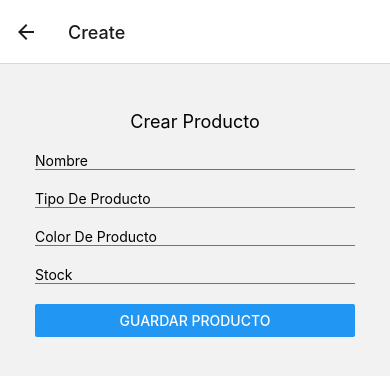
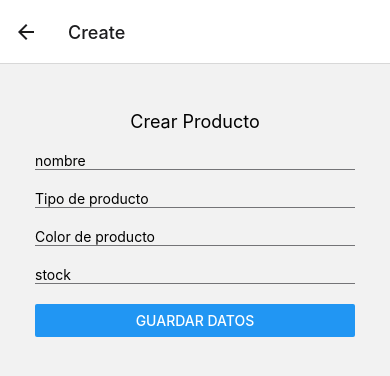
Before and after one commit to willbastidas/crud_prueba, a React Native app: screen /Create in a window 390 px wide. Shown: the top 376 px of the page. Built offline with nearby package versions, Linux system fonts and the light colour scheme.

Commit message:
createProduct funcional

```diff
--- a/screens/createProduct.js
+++ b/screens/createProduct.js
@@ -1,56 +1,44 @@
 import { StatusBar } from 'expo-status-bar';
 import { StyleSheet, Text, View, TextInput, ScrollView, Button } from 'react-native';
-import * as React from 'react';
 import { useState } from 'react';
 import { Styles } from '../estilos/styles';
 
 
 export default function createProduct() {
 
-
-    const initialState = {
-     nombre: '',
-    tipo_de_producto: String ,
-    color_de_producto: String ,
-    stock: Number ,
-  };
-
-  const [state, setState] = useState(initialState);
+  const initialState = {
+    nombre:'',
+    Tipo_de_producto:'',
+    Color_de_producto:'',
+    stock:'',
+  }
+  const [state, setState] = useState(initialState)
 
   const handleChangeText = (value, name)=> {
-    setState[{...state, [name]:value}]
-  };
+    setState({...state,[name]:value})
 
-  const saveProduct = ()=> {
-    console.log(state);
   }
+  const saveProduct= ()=> {
+    console.log(state)
+  }
+
 
   return (
     <ScrollView style={Styles.conteiner2}>
       <Text style={Styles.titulo}>Crear Producto</Text>
-
       <View style={Styles.inputGroup}>
-        <TextInput placeholder='Nombre' onChangeText={(value)=>handleChangeText(value,'Nombre') } value={state.nombre}>
-
-        </TextInput>
+        <TextInput placeholder='nombre' onChangeText={(value)=>handleChangeText(value,'nombre')} value={state.nombre} />
       </View>
-
       <View style={Styles.inputGroup}>
-        <TextInput placeholder='Tipo De Producto' onChangeText={(value)=>handleChangeText(value,'tipo_de_producto') } value={state.tipo_de_producto}>
-
-        </TextInput>
+        <TextInput placeholder='Tipo de producto' onChangeText={(value)=>handleChangeText(value,'Tipo_de_producto')} value={state.Tipo_de_producto}/>
       </View>
-
-      <View style={Styles.inputGroup} onChangeText={(value)=>handleChangeText(value,'color_de_producto') } value={state.color_de_producto}>
-        <TextInput placeholder='Color De Producto'></TextInput>
+      <View style={Styles.inputGroup}>
+        <TextInput placeholder='Color de producto'onChangeText={(value)=>handleChangeText(value,'Color_de_producto')} value={state.Color_de_producto}/>
       </View>
-
-      <View style={Styles.inputGroup} onChangeText={(value)=>handleChangeText(value,'stock') } value={state.stock}>
-        <TextInput placeholder='Stock'></TextInput>
+      <View style={Styles.inputGroup}>
+        <TextInput placeholder='stock' onChangeText={(value)=>handleChangeText(value,'stock')} value={state.stock}/>
       </View>
-      <View>
-        <Button title='Guardar Producto' onPress={saveProduct}></Button>
-      </View>
+      <Button title='Guardar Datos' onPress={saveProduct} />
     </ScrollView>
   );
 }
```
